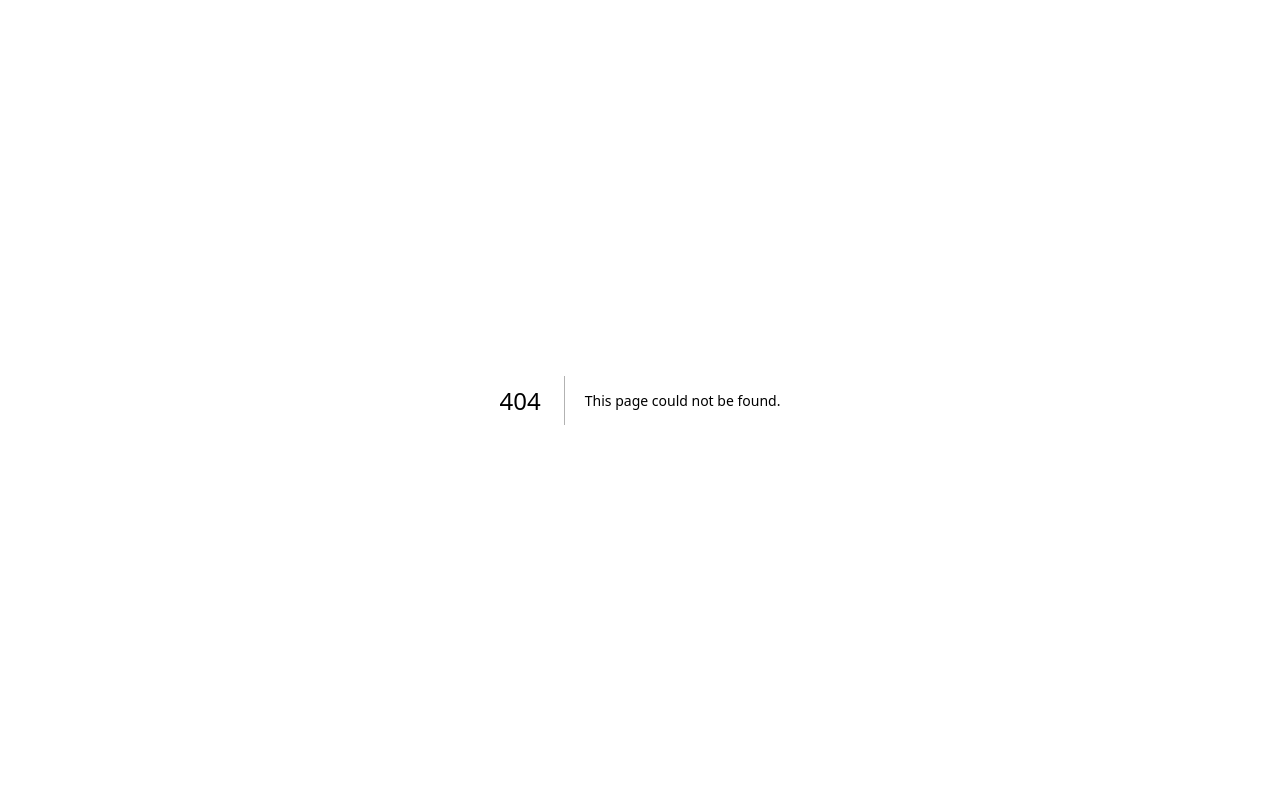
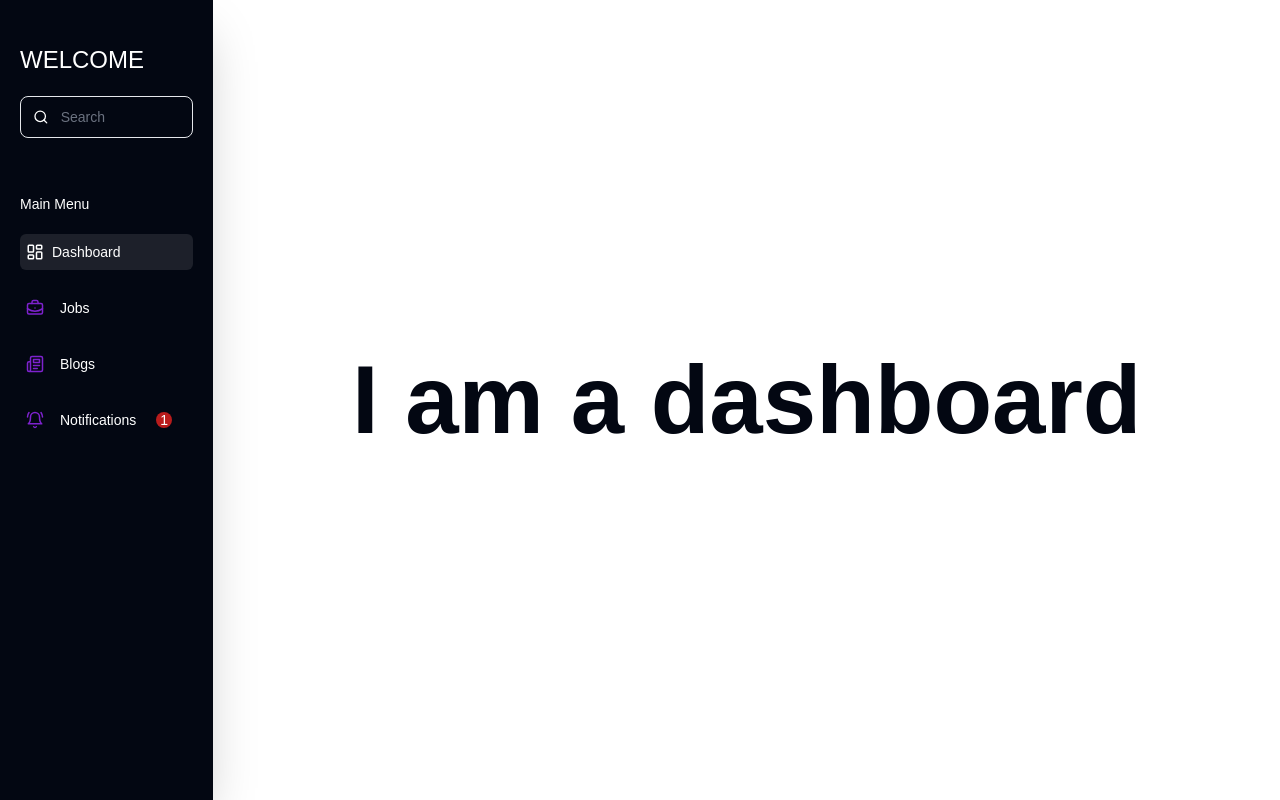
Before and after one commit to rodcapital/heritage, a Next.js app: page /dashboard in a window 1280 px wide. Before the commit this address had no page. Built offline with nearby package versions, Linux system fonts and the light colour scheme.

Commit message:
added admin page

```diff
--- /dev/null
+++ b/src/app/(admin)/dashboard/page.tsx
@@ -0,0 +1,11 @@
+import React from "react";
+
+const page = () => {
+  return (
+    <div className="h-screen col-span-1 flex items-center justify-center ">
+      <h1 className="text-8xl font-bold">I am a dashboard</h1>
+    </div>
+  );
+};
+
+export default page;
--- a/src/app/(admin)/layout.tsx
+++ b/src/app/(admin)/layout.tsx
@@ -1,3 +1,4 @@
+import Sidebar from "@/components/sidebar";
 import React from "react";
 
 const Adminlayout = ({
@@ -6,13 +7,11 @@ const Adminlayout = ({
   children: React.ReactNode;
 }>) => {
   return (
-    <div>
-      {/* side bar here */}
-      <div>
-        {/* header here */}
-        {children}
-        {/* footer here */}
-      </div>
+    <div className="grid grid-cols-6">
+      <Sidebar />
+
+      {/* splitting the adminpage */}
+      <div className="col-span-5">{children}</div>
     </div>
   );
 };
--- a/src/app/(client)/(hero)/layout.tsx
+++ b/src/app/(client)/(hero)/layout.tsx
@@ -14,7 +14,9 @@ const Clientlayout = ({
         enableSystem
         disableTransitionOnChange
       >
-        {children}
+        <div>
+          <div>{children}</div>
+        </div>
       </ThemeProvider>
     </div>
   );
--- /dev/null
+++ b/src/components/mainmenu.tsx
@@ -0,0 +1,40 @@
+import {
+  BellDot,
+  BellRing,
+  BriefcaseBusiness,
+  Dot,
+  LayoutDashboard,
+  Newspaper,
+} from "lucide-react";
+import React from "react";
+
+const MainMenu = () => {
+  return (
+    <div className="space-y-5 text-sm">
+      <p className="text-sm">Main Menu</p>
+      <div className="flex text-white gap-2 items-center bg-white/10 p-1.5 rounded-md">
+        <LayoutDashboard width={18} />
+        <p className="text-sm">Dashboard</p>
+      </div>
+      <div className="flex items-center rounded-md p-1.5 gap-4 hover:bg-white/10 ">
+        <BriefcaseBusiness className="text-purple-700" width={18} />
+        <p>Jobs</p>
+      </div>
+      <div className="flex items-center rounded-md p-1.5 gap-4 hover:bg-white/10 ">
+        <Newspaper className="text-purple-700" width={18} />
+        <p>Blogs</p>
+      </div>
+      <div className="flex items-center rounded-md p-1.5 gap-4 hover:bg-white/10 ">
+        <BellRing className="text-purple-700" width={18} />
+        <div className="flex items-center gap-5">
+          <p>Notifications</p>
+          <div className="rounded-full bg-red-700 h-4 w-4 flex items-center justify-center">
+            <span>1</span>
+          </div>
+        </div>
+      </div>
+    </div>
+  );
+};
+
+export default MainMenu;
--- /dev/null
+++ b/src/components/sidebar.tsx
@@ -0,0 +1,20 @@
+import { Ellipsis, LayoutDashboard } from "lucide-react";
+import React from "react";
+import Find from "./ui/search";
+import MainMenu from "./mainmenu";
+
+const Sidebar = () => {
+  return (
+    <div className="h-screen p-5 space-y-4 text-white bg-[#030712] shadow-2xl">
+      <div className="flex flex-col gap-5">
+        <p className="text-2xl pt-6">WELCOME</p>
+        <Find />
+      </div>
+      <div className="text-white pt-10">
+        <MainMenu />
+      </div>
+    </div>
+  );
+};
+
+export default Sidebar;
--- /dev/null
+++ b/src/components/ui/search.tsx
@@ -0,0 +1,20 @@
+import { Search } from "lucide-react";
+import React from "react";
+import { Input } from "@/components/ui/input";
+
+const Find = () => {
+  return (
+    <form action="">
+      <div className="flex items-center border border-1 px-3 rounded-lg">
+        <Search width={18} />
+        <Input
+          type="text"
+          placeholder="Search"
+          className="border-none outline-none bg-transparent "
+        />
+      </div>
+    </form>
+  );
+};
+
+export default Find;
```
